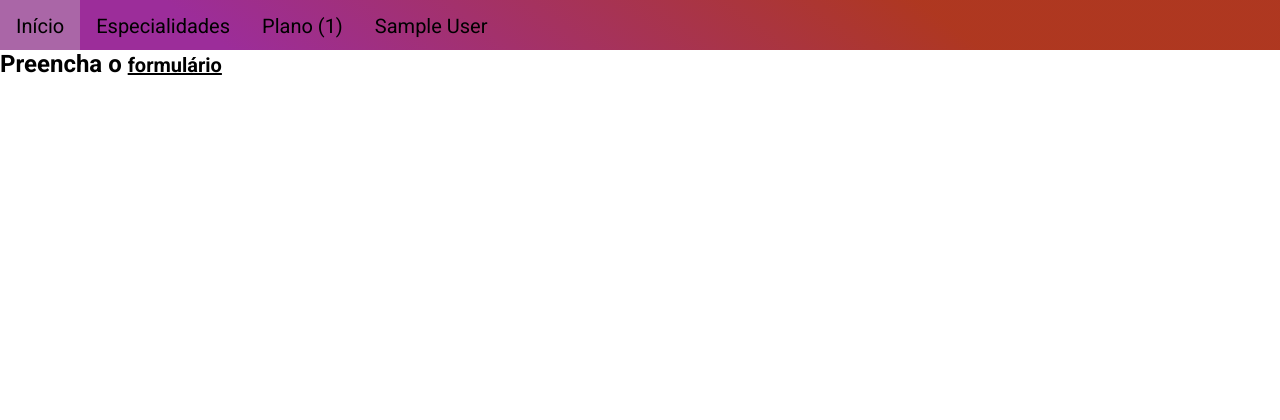
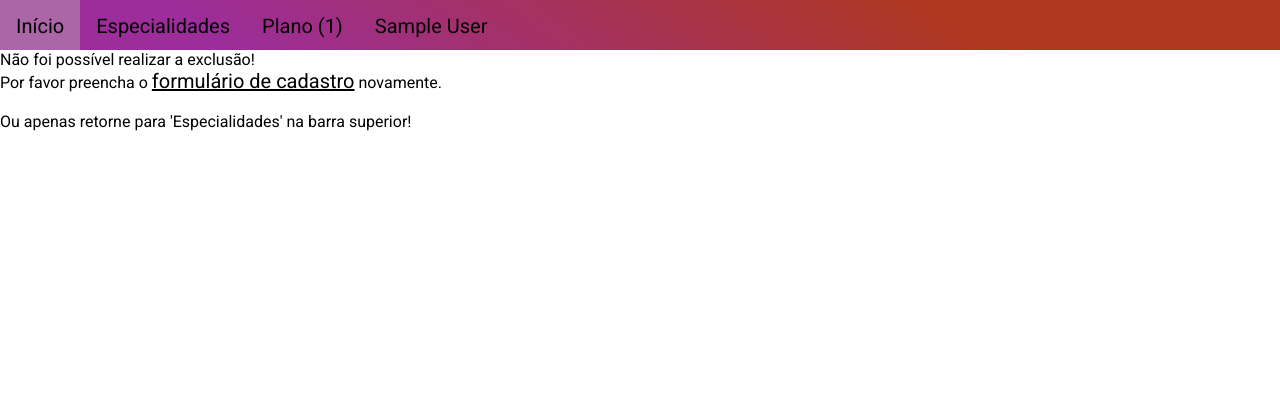
Before and after one commit to IgorBrito12k/Trabalho-LP2, a PHP site: page /especialidade/excluirespecialidades.php in a window 1280 px wide. Shown: the top 420 px of the page. Run offline with PHP 8.4, Linux system fonts and the light colour scheme; the visitor is signed in with stand-in values (Sample User, id 1); some libraries are stand-ins or nearby versions.

Commit message:
Delete está funcionando

```diff
--- a/Website/especialidade/especialidade.php
+++ b/Website/especialidade/especialidade.php
@@ -21,9 +21,9 @@
             echo "<p>Cadastrar uma especialidade:</p>
             <a href='cadespecialidade.php'>Cadastrar</a><br><br>";
             echo "<p>Editar uma especialidade:</p>
-            <a href='editarespecialidade.php'>Editar</a><br><br>";
+            <a href='listarespecialidades.php'>Editar</a><br><br>";
             echo "<p>Excluir uma especialidade:</p>
-            <a href='excluirespecialidades.php'>Excluir</a><br><br>";
+            <a href='listarespecialidades.php'>Excluir</a><br><br>";
             echo "<p>Listar as especialidade:</p>
             <a href='listarespecialidades.php'>Listar</a><br>";
         ?>
--- a/Website/especialidade/excluirespecialidades.php
+++ b/Website/especialidade/excluirespecialidades.php
@@ -6,17 +6,19 @@
          executar esta página</p>";
     } else {
         if ($_SESSION['tipoUsuario'] == 1) {
-        if(isset($_GET['id'])){
-        $var_id = $_GET['id'];
+            if(isset($_GET['idEsp'])){
+            $var_id = $_GET['idEsp'];
             require_once "../conexao.php";
             try
                 {
                     //vamos excluir da tabela
                     $sql="delete from especialidades
-                where id=$var_id";
+                    where idEsp=$var_id";
                     $query=$conexao->prepare($sql);
                     $query->execute();
-                echo "<p>Excluído com sucesso!</p>";
+                    echo "<p>Excluído com sucesso!</p><br>";
+                    echo "<p>Volte para a <a href='listarespecialidades.php'>
+            lista de especialidades</a></p>";
                 }
             catch (PDOException $i)
             {
@@ -26,8 +28,8 @@
         }
         //fim do if
         else {
-        echo "<h2>Preencha o <a href='cadespecialidade.php'>
-        formulário</a></p>";
+            echo "<p>Não foi possível realizar a exclusão!<br> Por favor preencha o <a href='cadespecialidade.php'>
+            formulário de cadastro</a> novamente.<br><br>Ou apenas retorne para 'Especialidades' na barra superior!</p>";
         }
     }else
         echo "<p>Você não tem permissão
```
Lines whose indentation alone changed are shown as unchanged.
